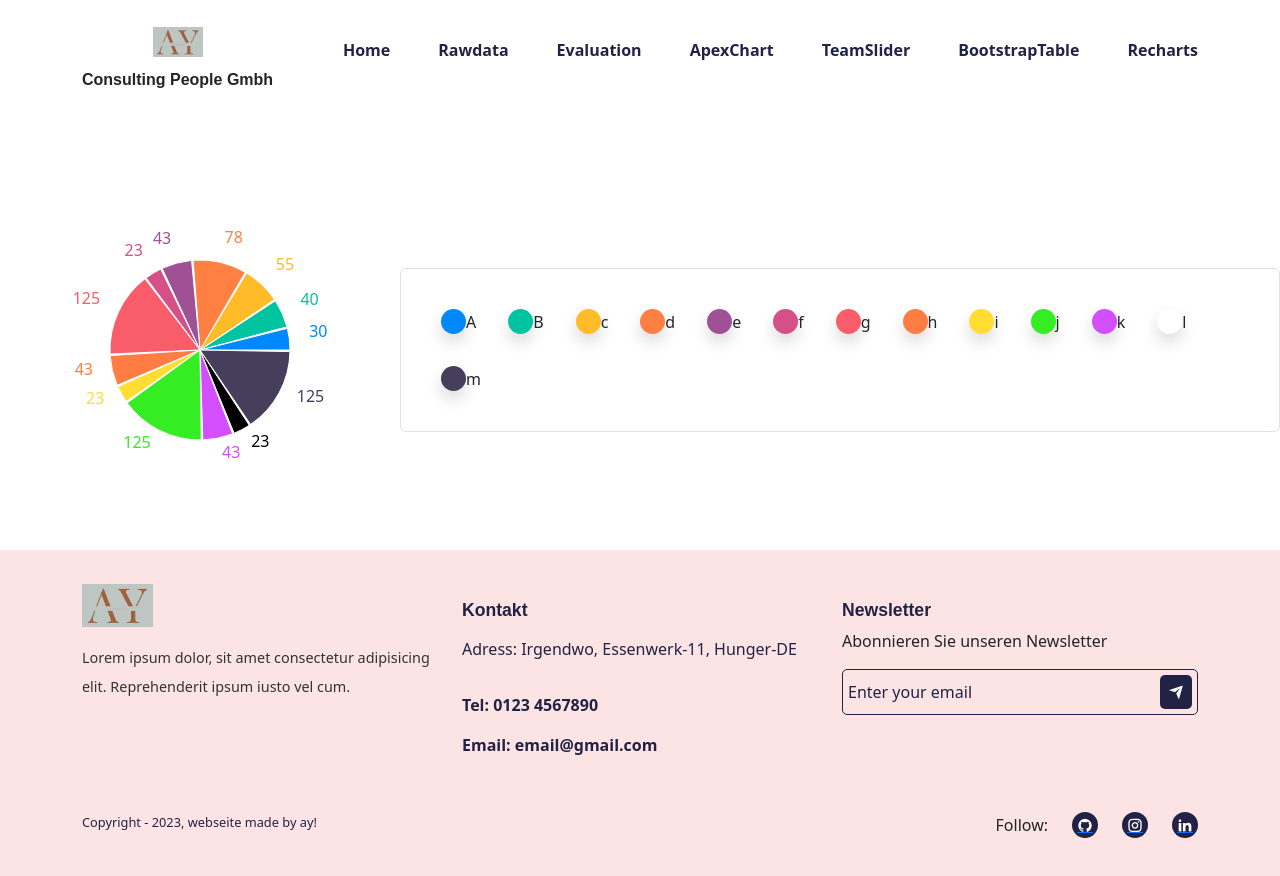
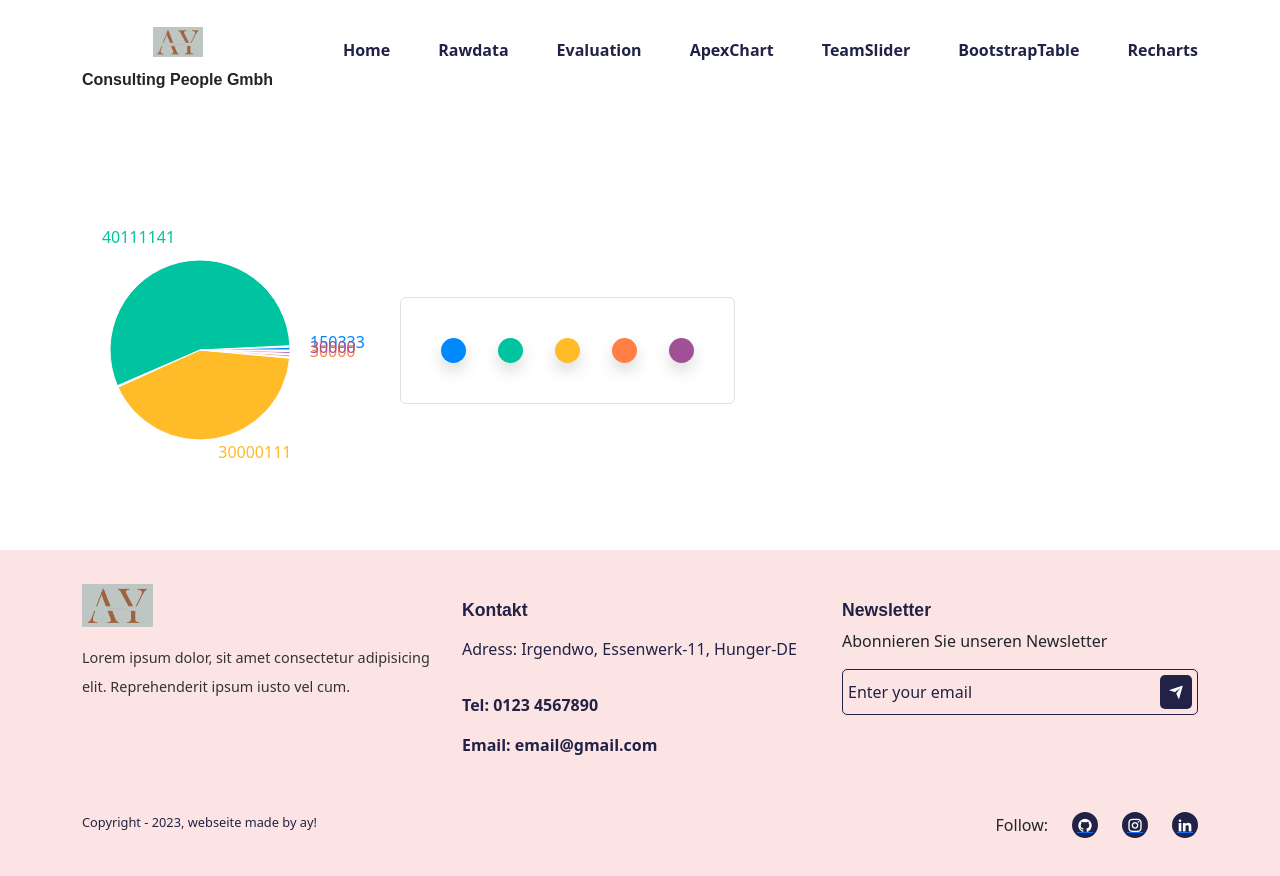
Before and after one commit to dev-team-sap-react/first-react-project, a React (Create React App) app: page /recharts in a window 1280 px wide. Built offline with nearby package versions, Linux system fonts and the light colour scheme; a web font is replaced by a local one.

Commit message:
added two service..

```diff
--- a/src/pages/ApexChart/ApexChart.js
+++ b/src/pages/ApexChart/ApexChart.js
@@ -12,9 +12,8 @@ export const ApexChart = () => {
       },
       xaxis: {
         categories: [
-          2011, 2012, 2013, 2014, 2015, 2016, 2017, 2018, 2019, 2020, 2021,
-          2022,
-        ],
+          2011, 2012, 2013, 2014, 2015, 2016, 2017, 2018, 2019, 2020, 2021, 2022,
+        ]
       },
     });
     setSeries([
--- a/src/pages/Recharts/Recharts.js
+++ b/src/pages/Recharts/Recharts.js
@@ -1,24 +1,23 @@
 import { Legend, PieChart, Pie, Cell, LabelList} from "recharts";
-
+import React, {useContext} from "react";
+import { AppContext } from "../../AppContext";
 const Recharts = () => {
-
-const pieData = [
-    {recordName:"A", count:30, },
-    {recordName:"B", count:40, },
-    {recordName:"c", count:55, } ,
-    {recordName:"d", count:78, } ,
-    {recordName:"e", count:43, } ,
-    {recordName:"f", count:23, } ,
-    {recordName:"g", count:125, } ,
-    {recordName:"h", count:43, } ,
-    {recordName:"i", count:23, } ,
-    {recordName:"j", count:125, } ,
-    {recordName:"k", count:43, } ,
-    {recordName:"l", count:23, } ,
-    {recordName:"m", count:125, } ,
-];
-//const pieData = {"A":30, "B":40, "C":35, "D":50, "E":49, "F":60, "G":70, "H":91, "J":125, "K":30, "L":45, "M":65};
-
+  const {ComputeSum} = useContext(AppContext);
+  const data = [
+    {"Table":"CE1000", "Records":"30.000"},
+    {"Table":"CE1001", "Records":"40.111.111"},
+    {"Table":"CE1000", "Records":"30.000"},
+    {"Table":"CE1000", "Records":"30.000"},
+    {"Table":"CE1001", "Records":"30"},
+    {"Table":"CE1000", "Records":"333"},
+    {"Table":"CE1002", "Records":"30.000.111"},
+    {"Table":"CE1004", "Records":"30.000"},
+    {"Table":"CE1000", "Records":"30.000"},
+    {"Table":"CE1003", "Records":"30.000"},
+    {"Table":"CE1000", "Records":"30.000"}
+  ];
+  const pieData = ComputeSum(data);
+  console.log(pieData);
 const COLORS = [
     "#0088fe",
     "#00c49f",
@@ -48,7 +47,7 @@ return (
                 labelLine={false}
                 outerRadius={90}
                 fill="#8884d8"
-                dataKey="count"
+                dataKey="records"
                 nameKey="RecordName"
                 label
             >
--- /dev/null
+++ b/src/services/ComputeSum.js
@@ -0,0 +1,30 @@
+
+  function ComputeSum(data) {
+
+    const counts = {};
+
+    // Loop through the data
+    data.forEach((item) => {
+      const table = item.Table;
+      const records = parseFloat(item.Records.replaceAll(".", ''));
+      if (!isNaN(records)) {
+        if (counts[table]) {
+          counts[table] += records;
+        } else {
+          counts[table] = records;
+        }
+      }
+    });
+
+    const result = Object.keys(counts).map((table) => ({
+      table: table,
+      records: counts[table]
+    }));
+
+    console.log(result);
+
+    return result;
+
+  };
+
+export default ComputeSum;
--- /dev/null
+++ b/src/services/FilteredArray.js
@@ -0,0 +1,6 @@
+const FilteredArray = function (processedData, filter) {
+const filteredArray = processedData.filter((item => item.Table.startsWith(filter)));
+return filteredArray
+}
+
+export default FilteredArray;
```
Also changed, not shown: src/AppContext.jsx (+14 -0 lines).
